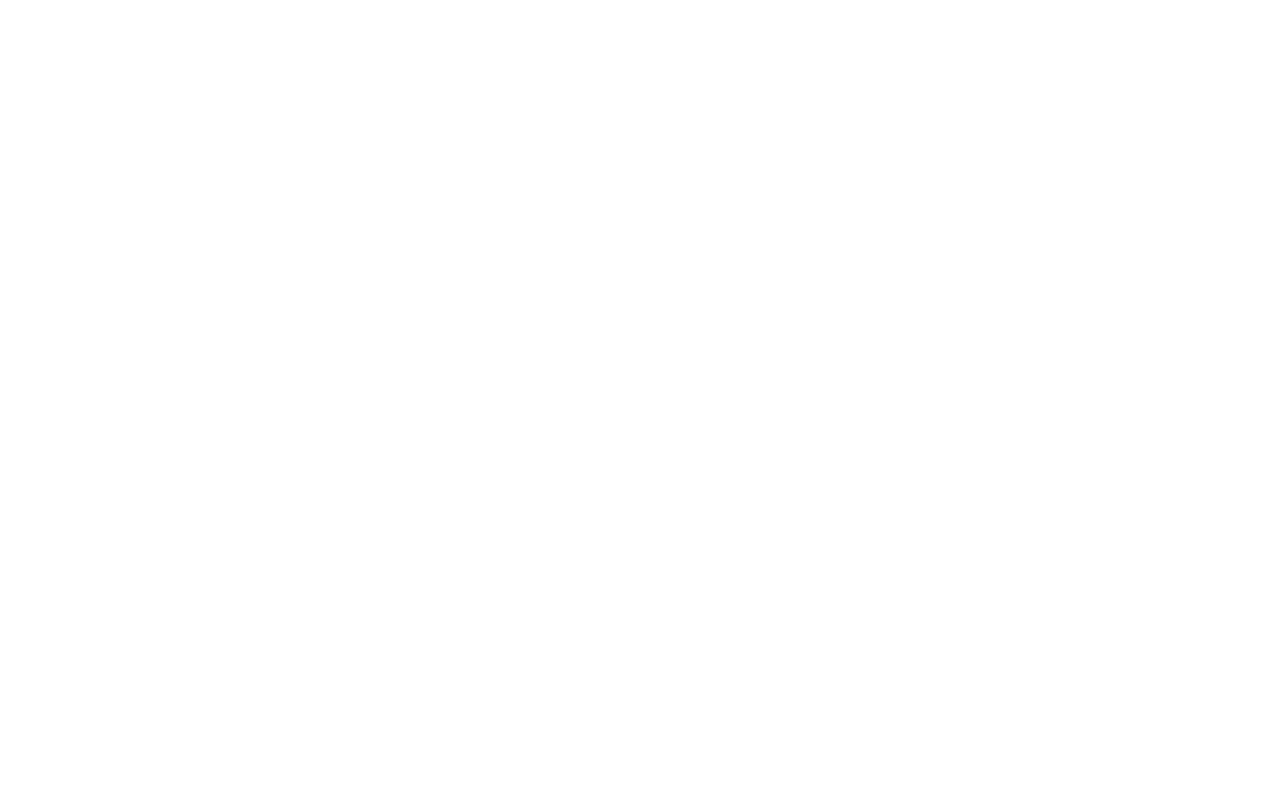
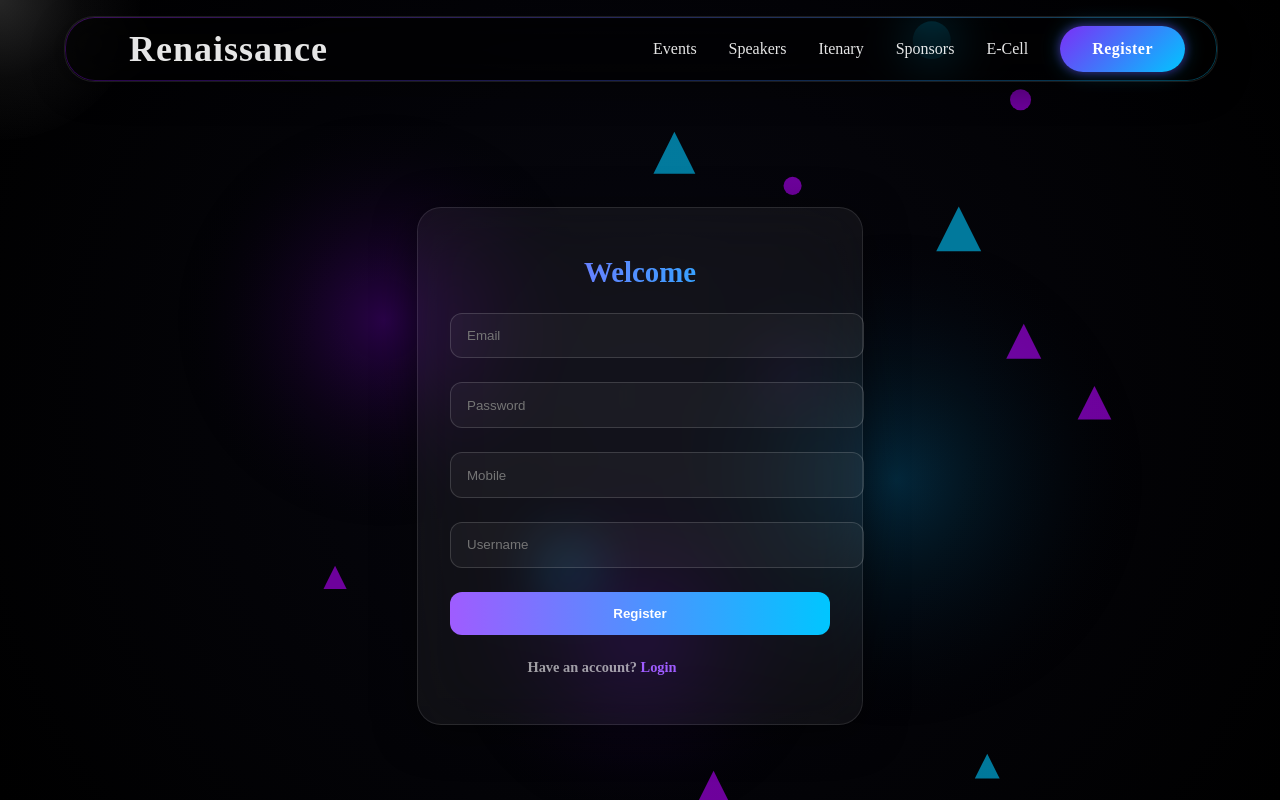
Before and after one commit to aman8cse/Renaissance, a React (Vite) app in the folder frontend/: page /auth in a window 1280 px wide. Before the commit this address had no page. Shown: the top 802 px of the page. Built offline with nearby package versions, Linux system fonts and the light colour scheme.

Commit message:
added login and register + dashboard in frontend

```diff
--- a/frontend/src/App.jsx
+++ b/frontend/src/App.jsx
@@ -6,6 +6,7 @@
 import Speakers from './Pages/Speakers.jsx';
 import Sponsors from './Pages/Sponsor.jsx';
 import Login from "./components/Login.jsx";
+import UserDashboard from "./components/UserDashboard.jsx";
 import './App.css';
 
 
@@ -18,7 +19,8 @@
           <Route path="/events" element={<Events/>} />
           <Route path="/speakers" element={<Speakers/>} />
           <Route path="/sponsors" element={<Sponsors/>} />
-          <Route path="/login" element={<Login/>} />
+          <Route path="/auth" element={<Login/>} />
+          <Route path="/userDashboard" element={<UserDashboard/>} />
         </Route>
       </Routes>
     </BrowserRouter>
--- a/frontend/src/components/Homepage.jsx
+++ b/frontend/src/components/Homepage.jsx
@@ -1,8 +1,10 @@
 import React from 'react'
 import '../styles/homepage.css';
 import RegisterBtn from './registerButton';
+import { useNavigate } from 'react-router-dom';
 
 export default function Homepage() {
+    const navigate = useNavigate();
     return(
         <div className="homepage">
             <h3>Presenting</h3>
@@ -10,7 +12,7 @@
             <p>Lorem ipsum dolor sit, amet consectetur adipisicing elit. Voluptatibus vel assumenda accusantium vitae hic voluptas possimus maxime enim aliquam culpa atque sed tenetur ab, delectus saepe fugit pariatur. Dolores, omnis.</p>
             <br />
             <div className="cta">
-                <RegisterBtn name={"Register"}/>
+                <RegisterBtn onClick={() => navigate("/auth")} name={"Register"}/>
                 <RegisterBtn name={"Buy Pass"} style={{background: "linear-gradient(90deg, #F1E821, #23C0AD, #487AFA)"}}/>
             </div>
         </div>
--- a/frontend/src/components/Login.jsx
+++ b/frontend/src/components/Login.jsx
@@ -5,10 +5,8 @@
 export default function Login() {
   const navigate = useNavigate();
 
-  const [form, setForm] = useState({
-    email: "",
-    password: ""
-  });
+  const [form, setForm] = useState({ email: "", password: "", mobile: "", username: "" });
+  const[isLogin, setIsLogin] = useState(false);
 
   function handleChange(e) {
     setForm(prev => ({
@@ -17,35 +15,67 @@
     }));
   }
 
-  async function handleSubmit(e) {
+  async function handleRegister(e) {
     e.preventDefault();
 
-  const res = await fetch(
-    "https://renaissance-xck3.onrender.com/",
-    {
+    try {
+      const res = await fetch("http://localhost:5000/api/user/sign-up", {
+        method: "POST",
+        headers: {
+          "Content-Type": "application/json",
+        },
+        body: JSON.stringify(form)
+      });
+
+      if (!res.ok) {
+        const errorText = await res.text();
+        alert(errorText);
+        return;
+      }
+
+      const data = await res.json();
+      alert(data.message);
+
+    } catch (err) {
+      console.error("Error:", err);
+      alert("Server not responding");
+    }
+  }
+
+  async function handleLogin(e) {
+    e.preventDefault();
+    try{
+      const res = await fetch("http://localhost:5000/api/user/login", {
         method: "POST",
         headers: {
           "Content-Type": "application/json",
         },
         body: JSON.stringify({
-        form
+          email: form.email,
+          password: form.password
         })
-    }
-  );
-
-  const data = await res.json();
+      });
 
       if (!res.ok) {
-    alert(data.message);
+        const errorText = await res.text();
+        alert(errorText);
         return;
       }
 
-  alert("Login success");
+      const data = await res.json();
+      alert(data.message);
+
+      navigate("/userDashboard");
+
+    } catch (err) {
+      console.error("Error:", err);
+      alert("Server not responding");
+    }
   }
 
-  return (
+  const login = (
     <div className="loginWrapper">
-      <form className="loginCard" onSubmit={handleSubmit}>
+      <form className="loginCard" onSubmit={handleLogin}>
         <h2 className="loginTitle">Welcome Back</h2>
 
         <div className="inputGroup">
@@ -75,9 +105,76 @@
         </button>
 
         <p className="loginFooter">
-          Don’t have an account? <span onClick={() => navigate("/register")}>Register</span>
+          Don’t have an account? <span onClick={() => setIsLogin(!isLogin)}>Register</span>
         </p>
       </form>
     </div>
+  )
+
+  const register = (
+    <div className="loginWrapper">
+      <form className="loginCard" onSubmit={handleRegister}>
+        <h2 className="loginTitle">Welcome</h2>
+
+        <div className="inputGroup">
+          <input
+            type="email"
+            name="email"
+            placeholder="Email"
+            value={form.email}
+            onChange={handleChange}
+            required
+          />
+        </div>
+
+        <div className="inputGroup">
+          <input
+            type="password"
+            name="password"
+            placeholder="Password"
+            value={form.password}
+            onChange={handleChange}
+            required
+          />
+        </div>
+
+        <div className="inputGroup">
+          <input
+            type="tel"
+            name="mobile"
+            placeholder="Mobile"
+            value={form.mobile}
+            onChange={handleChange}
+            required
+          />
+        </div>
+
+        <div className="inputGroup">
+          <input
+            type="text"
+            name="username"
+            placeholder="Username"
+            value={form.username}
+            onChange={handleChange}
+            required
+          />
+        </div>
+
+        <button type="submit" className="loginBtn">
+          Register
+        </button>
+
+        <p className="loginFooter">
+          Have an account? <span onClick={() => setIsLogin(!isLogin)}>Login</span>
+        </p>
+      </form>
+    </div>
+  )
+
+  return (
+    <>
+    {isLogin && login}
+    {!isLogin && register}
+    </>
   );
 }
--- a/frontend/src/components/Navbar.jsx
+++ b/frontend/src/components/Navbar.jsx
@@ -41,7 +41,7 @@
             {options.map((option, i) => (
                 <div onClick={() => handleClick(option)} key={i} ref={(el) => (mobileOptionRef.current[i] = el)} className='option'>{option}</div>
             ))}
-            <RegisterBtn name={"Register"} />
+            <RegisterBtn onClick={() => {navigate("/auth"); setMenu(false)}} name={"Register"} />
             <br />
         </div>
         </>
@@ -54,7 +54,7 @@
                 {options.map((option, i) => (
                     <div key={i} className='option' onClick={() => handleClick(option)}>{option}</div>
                 ))}
-                <RegisterBtn onClick name={"Register"} />
+                <RegisterBtn onClick={() => navigate("/auth")} name={"Register"} />
                 <br />
             </div>
             <div className="hamburger" onClick={(e) => {e.stopPropagation(); setMenu(prev => !prev)}}>{menu ? "X" : "☰"}</div>
--- /dev/null
+++ b/frontend/src/components/UserDashboard.jsx
@@ -0,0 +1,84 @@
+import { useEffect, useState } from "react";
+import { useNavigate } from "react-router-dom";
+import "../styles/userDashboard.css";
+
+//have to work on this page
+
+export default function UserDashboard() {
+  const navigate = useNavigate();
+  const [user, setUser] = useState(null);
+
+  useEffect(() => {
+    async function fetchProfile() {
+      try {
+        const res = await fetch("http://localhost:5000/api/user/current-user", {
+          headers: {
+            Authorization: `Bearer ${localStorage.getItem("token")}`,
+          },
+        });
+
+        if (!res.ok) {
+          navigate("/auth");
+          return;
+        }
+
+        const data = await res.json();
+        setUser(data.user);
+      } catch (err) {
+        console.error(err);
+        navigate("/auth");
+      }
+    }
+
+    fetchProfile();
+  }, [navigate]);
+
+  function handleLogout() {
+    localStorage.removeItem("token");
+    navigate("/auth");
+  }
+
+  if (!user) return <div className="loading">Loading...</div>;
+
+  return (
+    <div className="dashboardContainer">
+      <div className="dashboardHeader">
+        <h2>Renaissance Dashboard</h2>
+        <button onClick={handleLogout} className="logoutBtn">
+          Logout
+        </button>
+      </div>
+
+      <div className="userCard">
+        <h3>Welcome, {user.username}</h3>
+        <p>Email: {user.email}</p>
+      </div>
+
+      <div className="statsSection">
+        <div className="statCard">
+          <h4>Projects</h4>
+          <p>{user.projectsCount || 0}</p>
+        </div>
+
+        <div className="statCard">
+          <h4>Reports</h4>
+          <p>{user.reportsCount || 0}</p>
+        </div>
+
+        <div className="statCard">
+          <h4>Activity</h4>
+          <p>Active</p>
+        </div>
+      </div>
+
+      <div className="activitySection">
+        <h4>Recent Activity</h4>
+        <ul>
+          {user.activities?.map((item, index) => (
+            <li key={index}>{item}</li>
+          ))}
+        </ul>
+      </div>
+    </div>
+  );
+}
--- a/frontend/src/components/registerButton.jsx
+++ b/frontend/src/components/registerButton.jsx
@@ -1,9 +1,9 @@
 import React from 'react';
 import '../styles/registerButton.css';
 
-export default function RegisterBtn({ name, style }) {
+export default function RegisterBtn({ name, style, onClick }) {
 
     return (
-        <div style={style} className='button'>{name}</div>
+        <div onClick={onClick} style={style} className='button'>{name}</div>
     )
 }
--- /dev/null
+++ b/frontend/src/styles/userDashboard.css
@@ -0,0 +1,44 @@
+.dashboardContainer {
+  padding: 40px;
+  font-family: Arial, sans-serif;
+}
+
+.dashboardHeader {
+  display: flex;
+  justify-content: space-between;
+  align-items: center;
+}
+
+.logoutBtn {
+  padding: 8px 16px;
+  border: none;
+  background: #e74c3c;
+  color: white;
+  border-radius: 6px;
+  cursor: pointer;
+}
+
+.userCard {
+  margin-top: 30px;
+  padding: 20px;
+  background: #f4f4f4;
+  border-radius: 8px;
+}
+
+.statsSection {
+  display: flex;
+  gap: 20px;
+  margin-top: 30px;
+}
+
+.statCard {
+  flex: 1;
+  padding: 20px;
+  background: #e0e7ff;
+  border-radius: 8px;
+  text-align: center;
+}
+
+.activitySection {
+  margin-top: 40px;
+}
```
Lines whose indentation alone changed are shown as unchanged.
